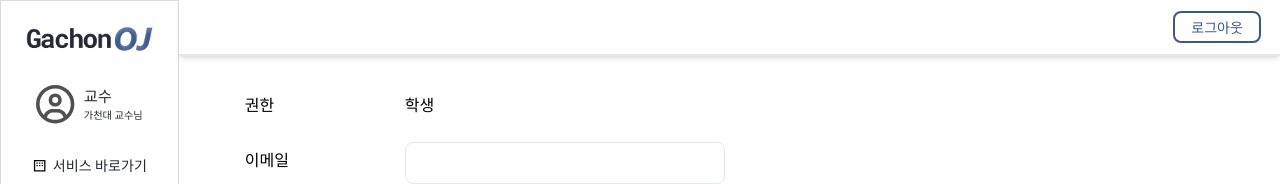
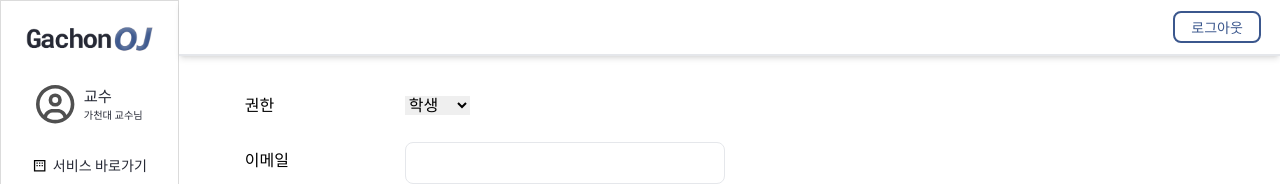
Before and after one commit to gcu-LastDance/GachonOJ-Frontend, a Next.js app: page /admin/user-manage/enroll in a window 1280 px wide. Shown: the top 184 px of the page. Built offline with nearby package versions, Linux system fonts and the light colour scheme; a web font is replaced by a local one.

Commit message:
[feat] #82 학생 등록 및 수정 페이지 역할 드롭다운 추가

```diff
--- a/app/admin/user-manage/edit/EditUserForm.tsx
+++ b/app/admin/user-manage/edit/EditUserForm.tsx
@@ -6,7 +6,13 @@ import { useRouter, useSearchParams } from "next/navigation";
 import React from "react";
 import { useForm, SubmitHandler } from "react-hook-form";
 
-function EditUserForm({data, memberId}: {data: userContentData, memberId: number}) {
+function EditUserForm({
+  data,
+  memberId,
+}: {
+  data: userContentData;
+  memberId: number;
+}) {
   const router = useRouter();
   const formdata = data.result;
   const {
@@ -16,7 +22,6 @@ function EditUserForm({data, memberId}: {data: userContentData, memberId: number
     getValues,
     formState: { errors },
   } = useForm<userFormData>();
-
 
   const onSubmit = (data: userFormData) => {
     ModifyMutation.mutate(data);
@@ -57,12 +62,16 @@ function EditUserForm({data, memberId}: {data: userContentData, memberId: number
             <label htmlFor="role" className="w-28 block font-medium mb-1 mr-2">
               권한
             </label>
-            <input
+            <select
               id="role"
               value={formdata.memberRole}
               {...register("memberRole")}
               className="block font-medium mb-1 ml-10"
-            />
+            >
+              <option value="학생">학생</option>
+              <option value="교수">교수</option>
+              <option value="관리자">관리자</option>
+            </select>
           </div>
         </div>
         <div className="w-full mb-5 mt-5 sm:mb-0 flex items-center">
--- a/app/admin/user-manage/enroll/_components/CreateUserForm.tsx
+++ b/app/admin/user-manage/enroll/_components/CreateUserForm.tsx
@@ -40,12 +40,16 @@ export default function CreateAdminForm() {
           <label htmlFor="role" className="w-28 block font-medium mb-1 mr-2">
             권한
           </label>
-          <input
-            id="role"
-            value="학생"
-            {...register("memberRole")}
-            className="block font-medium mb-1 ml-10"
-          />
+          <select
+              id="role"
+              value=""
+              {...register("memberRole")}
+              className="block font-medium mb-1 ml-10"
+            >
+              <option value="학생">학생</option>
+              <option value="교수">교수</option>
+              <option value="관리자">관리자</option>
+            </select>
         </div>
         <div className="w-full mb-5 mt-5 sm:mb-0 flex items-center">
           <label htmlFor="email" className="w-28 block font-medium mb-1 mr-2">
```
